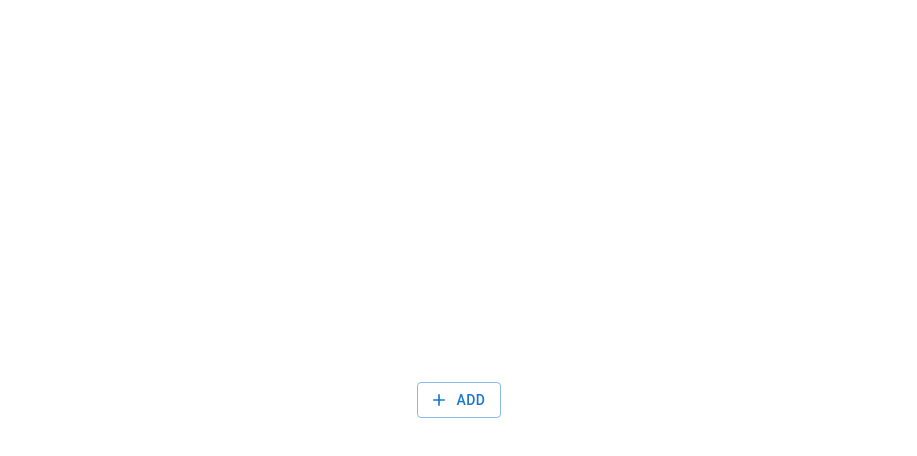
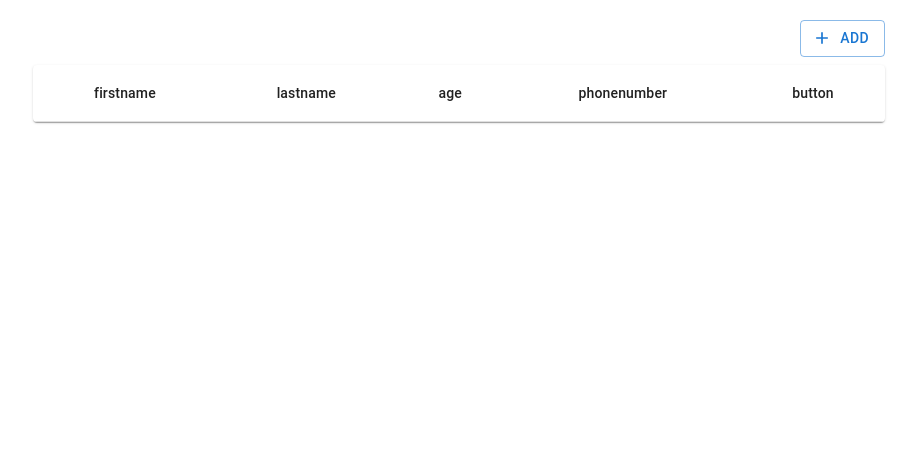
Before and after one commit to abasfn/to-do-list-state, a Next.js app: page / in a window 1280 px wide. Shown: the top 456 px of the page, without its empty margins (181-1098 px from the left). Built offline with nearby package versions, Linux system fonts and the light colour scheme.

Commit message:
add project

```diff
--- a/pages/component/modal/modal.compoent.tsx
+++ b/component/modal/modal.compoent.tsx
@@ -7,9 +7,12 @@ import Button from '@mui/material/Button';
 import Typography from '@mui/material/Typography';
 import { useForm } from "react-hook-form";
 import TextField from '@mui/material/TextField';
-import { dataType } from '../../../model/statemodel';
 import AddIcon from '@mui/icons-material/Add';
 import EditIcon from '@mui/icons-material/Edit';
+import { dataType } from '../../model/statemodel';
+import Snackbar from '@mui/material/Snackbar';
+import { Tune } from '@mui/icons-material';
+import { ErrorMessage } from '@hookform/error-message';
 
 type ModalBoxsType = {
     ModatTitle?: string;
@@ -19,13 +22,26 @@ type ModalBoxsType = {
     data?: dataType;
 }
 const ModalBoxs = (props: ModalBoxsType) => {
+    const inishialItem: dataType = {
+        firstName: '',
+        lastName: '',
+        age: '',
+        phoneNumber: '',
+        id: -1,
+        index: -1
+    }
+    const [data, setdata] = useState<dataType>(props.data);
 
     const { register, handleSubmit, watch, formState: { errors }, reset } = useForm<dataType>();
+    const onSubmit = (data: dataType) => {
+        if (errors.age || errors.phoneNumber) {
+            return
+        }
+        props.onSubmit(data);
+        reset();
+        setOpen(false);
+    }
 
-    const onSubmit = (data: dataType) => {
-        props.onSubmit(data)
-        reset();
-    }
     const style = {
         position: 'absolute' as 'absolute',
         top: '50%',
@@ -38,14 +54,15 @@ const ModalBoxs = (props: ModalBoxsType) => {
         p: 4,
     };
     const [open, setOpen] = React.useState(false);
-    const handleOpen = () => setOpen(true);
+    const handleOpen = () => {
+        setOpen(true);
+    }
     const handleClose = () => {
         setOpen(false);
     }
-
     return (
         <div>
-            <Box onClick={props.onClick}>  <Button onClick={handleOpen} variant="outlined" startIcon={props.TitleButton === 'ADD' ? <AddIcon /> : <EditIcon />}>{props.TitleButton}</Button></Box>
+            <Box mb={1} sx={{ display: 'flex', justifyContent: 'end' }} onClick={props.onClick}>  <Button onClick={handleOpen} variant="outlined" startIcon={props.TitleButton === 'ADD' ? <AddIcon /> : <EditIcon />}>{props.TitleButton}</Button></Box>
             <Modal
                 aria-labelledby="transition-modal-title"
                 aria-describedby="transition-modal-description"
@@ -72,19 +89,23 @@ const ModalBoxs = (props: ModalBoxsType) => {
                                 </Box>
                                 <Box mt={2}>
                                     <TextField placeholder={props.data?.age}  {...register('age', { required: true, maxLength: 3 })} sx={{ width: 1 }} type='number' id="standard-basic" label={'age'} variant="standard" />
+                                    {errors.age && <Box sx={{ color: 'error.main' }}>Is empty or more than 3 characters</Box>}
                                 </Box>
                                 <Box mt={2}>
                                     <TextField placeholder={props.data?.phoneNumber}  {...register('phoneNumber', { required: true, maxLength: 11 })} type='number' sx={{ width: 1 }} id="standard-basic" label={'phonenumber'} variant="standard" />
+                                    {errors.phoneNumber && <Box sx={{ color: 'error.main' }}>Is empty or more than 11 characters</Box>}
                                 </Box>
                             </Box>
                             <Box sx={{ display: 'flex', p: 1, bgcolor: 'background.paper' }}>
-                                <Box sx={{ flexGrow: 1 }}> <Button onClick={handleClose} variant="contained">Close</Button></Box>
-                                <Box><Button onClick={handleClose} type='submit' variant="contained">Add</Button></Box>
+                                <Box sx={{ flexGrow: 1 }}>
+                                    <Button onClick={handleClose} variant="contained">Close</Button></Box>
+                                <Box><Button onClick={handleSubmit(onSubmit)} type='submit' variant="contained">Add</Button></Box>
                             </Box>
                         </form>
                     </Box>
                 </Fade>
             </Modal >
+
         </div >
     );
 };
--- /dev/null
+++ b/component/modalDelete/modaldelete.component.tsx
@@ -0,0 +1,57 @@
+import React from 'react';
+import Box from '@mui/material/Box';
+import Button from '@mui/material/Button';
+import Typography from '@mui/material/Typography';
+import Modal from '@mui/material/Modal';
+import DeleteIcon from '@mui/icons-material/Delete';
+import { dataType } from '../../model/statemodel';
+
+type ModalDeleteType = {
+    onClick?: () => void;
+    title?: string;
+    paragraph?: string;
+    handelDelete?: () => void;
+}
+const ModalDelete = (props: ModalDeleteType) => {
+    const [open, setOpen] = React.useState(false);
+    const handleOpen = () => setOpen(true);
+    const handleClose = () => setOpen(false);
+    const style = {
+        position: 'absolute' as 'absolute',
+        top: '50%',
+        left: '50%',
+        transform: 'translate(-50%, -50%)',
+        width: 400,
+        bgcolor: 'background.paper',
+        border: '2px solid #000',
+        boxShadow: 24,
+        p: 4,
+    };
+
+    return (
+        <div>
+            <Box onClick={props.onClick}>  <Button onClick={handleOpen} variant="outlined" startIcon={<DeleteIcon />}>Delete</Button></Box>
+            <Modal
+                open={open}
+                onClose={handleClose}
+                aria-labelledby="modal-modal-title"
+                aria-describedby="modal-modal-description"
+            >
+                <Box sx={style}>
+                    <Typography id="modal-modal-title" variant="h6" component="h2">
+                        {props.title}
+                    </Typography>
+                    <Typography id="modal-modal-description" sx={{ mt: 2 }}>
+                        {props.paragraph}
+                    </Typography>
+                    <Box sx={{ display: 'flex', p: 1, bgcolor: 'background.paper' }}>
+                        <Box sx={{ flexGrow: 1 }}> <Button onClick={handleClose} variant="contained">NO</Button></Box>
+                        <Box onClick={props.handelDelete}><Button onClick={handleClose} type='submit' variant="contained">YES</Button></Box>
+                    </Box>
+                </Box>
+            </Modal>
+        </div>
+    );
+};
+
+export default ModalDelete;
--- a/package.json
+++ b/package.json
@@ -11,6 +11,7 @@
   "dependencies": {
     "@emotion/react": "^11.5.0",
     "@emotion/styled": "^11.3.0",
+    "@hookform/error-message": "^2.0.0",
     "@mui/icons-material": "^5.0.4",
     "@mui/material": "^5.0.4",
     "next": "11.1.2",
--- a/pages/index.tsx
+++ b/pages/index.tsx
@@ -4,10 +4,22 @@ import Button from '@mui/material/Button';
 import DeleteIcon from '@mui/icons-material/Delete';
 import React from 'react';
 import { dataType } from '../model/statemodel';
-import ModalBoxs from './component/modal/modal.compoent';
 import { useState } from 'react';
 import Grid from '@mui/material/Grid';
 import Box from '@mui/material/Box';
+import Container from '@mui/material/Container';
+import ModalBoxs from '../component/modal/modal.compoent';
+import ModalDelete from '../component/modalDelete/modaldelete.component';
+import Table from '@mui/material/Table';
+import TableBody from '@mui/material/TableBody';
+import TableCell from '@mui/material/TableCell';
+import TableContainer from '@mui/material/TableContainer';
+import TableHead from '@mui/material/TableHead';
+import TableRow from '@mui/material/TableRow';
+import Paper from '@mui/material/Paper';
+import Snackbar from '@mui/material/Snackbar';
+import IconButton from '@mui/material/IconButton';
+import CloseIcon from '@mui/icons-material/Close';
 
 const Home: NextPage = () => {
   const [data, setdata] = useState<dataType[]>([])
@@ -20,20 +32,37 @@ const Home: NextPage = () => {
     id: -1,
     index: -1
   }
-  const [item, setitem] = useState<dataType>(inishialItem)
+  const [item, setitem] = useState<dataType>(inishialItem);
+  /**
+   *
+   * @param {dataType} item- the item you want to add
+   */
   const onSubmit = (item: dataType) => {
     let itemData = item;
     itemData.id = data.length;
     setdata([...data, item]);
   }
+  /**
+  *
+  * @param {dataType} item- the item you want to delete
+  */
   const handeleDelete = (item: dataType) => {
     const filter = data.filter(data => data.id != item.id);
     setdata([...filter])
   }
+  /**
+   *
+   * @param {dataType}item -this is the item you want to edit and show to modal edit
+   * @param {number}index  -this is the index of your item you wante to edit
+   */
   const handeleEdit = (item: dataType, index: number) => {
     setitem({ ...item });
     setindex(index)
   }
+  /**
+   *
+   * @param {dataType}Input -Input our item for editing
+   */
   const EdiOnSubmit = (Input: dataType) => {
     let itemData = Input;
     itemData.id = index;
@@ -43,44 +72,41 @@ const Home: NextPage = () => {
 
   return (
     <div className={styles.container}>
-      <ModalBoxs ModatTitle='ADD ITEM' onSubmit={onSubmit} TitleButton='ADD' />
-      {data.map((item, index) => {
-        return (
-          <Grid key={item.id} container
-            direction="row"
-            justifyContent="center"
-            alignItems="center" spacing={2}>
-            <Grid item xs={12} md={2}>
-              <Box>
-                <Box sx={{ textAlign: 'center', m: 1 }}><h3>firstname</h3></Box>
-                <Box sx={{ textAlign: 'center', m: 1 }}>{item.firstName}</Box>
-              </Box>
-            </Grid>
-            <Grid item xs={12} md={2}>
-              <Box>
-                <Box sx={{ textAlign: 'center', m: 1 }}><h3>lastname</h3></Box>
-                <Box sx={{ textAlign: 'center', m: 1 }}>{item.lastName}</Box>
-              </Box>
-            </Grid>
-            <Grid item xs={12} md={2}>
-              <Box>
-                <Box sx={{ textAlign: 'center', m: 1 }}><h3>age</h3></Box>
-                <Box sx={{ textAlign: 'center', m: 1 }}>{item.age}</Box>
-              </Box>
-            </Grid>
-            <Grid item xs={12} md={2}>
-              <Box>
-                <Box sx={{ textAlign: 'center', m: 1 }}><h3>phonenumber</h3></Box>
-                <Box sx={{ textAlign: 'center', m: 1 }}>{item.phoneNumber}</Box>
-              </Box>
-            </Grid>
-            <Grid sx={{ display: 'flex', gap: 1 }} item xs={12} md={2} >
-              <Button onClick={() => handeleDelete(item)} variant="outlined" startIcon={<DeleteIcon />}>Delete</Button>
-              <ModalBoxs data={item} onClick={() => handeleEdit(item, index)} ModatTitle='EDIT ITEM' onSubmit={EdiOnSubmit} TitleButton='EDIT' />
-            </Grid>
-          </Grid>
-        )
-      })}
+      <Container maxWidth="md">
+        <ModalBoxs ModatTitle='ADD ITEM' onSubmit={onSubmit} TitleButton='ADD' />
+        <TableContainer component={Paper}>
+          <Table sx={{ minWidth: 650 }} aria-label="simple table">
+            <TableHead>
+              <TableRow>
+                <TableCell sx={{ textAlign: 'center' }}>firstname</TableCell>
+                <TableCell sx={{ textAlign: 'center' }} align="right">lastname</TableCell>
+                <TableCell sx={{ textAlign: 'center' }} align="right">age</TableCell>
+                <TableCell sx={{ textAlign: 'center' }} align="right">phonenumber</TableCell>
+                <TableCell sx={{ textAlign: 'center' }} align="right">button</TableCell>
+              </TableRow>
+            </TableHead>
+            <TableBody>
+              {data.map((item, index) => (
+                <TableRow
+                  key={item.id}
+                  sx={{ '&:last-child td, &:last-child th': { border: 0 } }}
+                >
+                  <TableCell sx={{ textAlign: 'center' }} component="th" scope="row">
+                    {item.firstName}
+                  </TableCell>
+                  <TableCell sx={{ textAlign: 'center' }} align="right">{item.lastName}</TableCell>
+                  <TableCell sx={{ textAlign: 'center' }} align="right">{item.age}</TableCell>
+                  <TableCell sx={{ textAlign: 'center' }} align="right">{item.phoneNumber}</TableCell>
+                  <TableCell sx={{ display: 'flex', gap: 1, justifyContent: 'center' }} align="right">
+                    <ModalDelete handelDelete={() => handeleDelete(item)} title='DELETE ITEM' paragraph='Are You Sure you want to delete' />
+                    <ModalBoxs data={item} onClick={() => handeleEdit(item, index)} ModatTitle='EDIT ITEM' onSubmit={EdiOnSubmit} TitleButton='EDIT' />
+                  </TableCell>
+                </TableRow>
+              ))}
+            </TableBody>
+          </Table>
+        </TableContainer>
+      </Container>
     </div>
   )
 }
--- a/styles/Home.module.css
+++ b/styles/Home.module.css
@@ -1,11 +1,5 @@
 .container {
-  min-height: 100vh;
-  padding: 0 0.5rem;
-  display: flex;
-  flex-direction: column;
-  justify-content: center;
-  align-items: center;
-  height: 100vh;
+margin-top: 20px;
 }
 
 .main {
```
Also changed, not shown: 2 other files (tests, documents, lock files or other folders).
